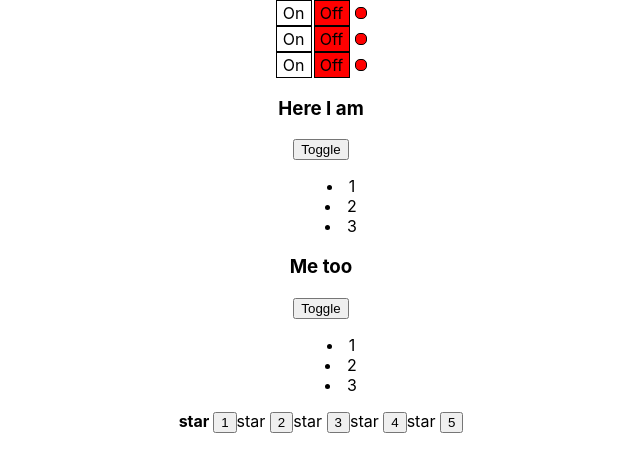
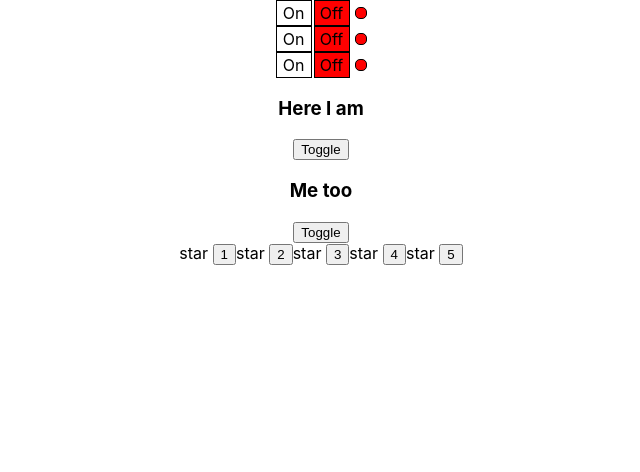
Before and after one commit to breznovic/chess, a React (Create React App) app: page / in a window 1280 px wide. Shown: the top 472 px of the page, without its empty margins (319-959 px from the left). Built offline with nearby package versions, Linux system fonts and the light colour scheme.

Commit message:
Rating State

```diff
--- a/src/components/Accordion/UnAccordion.tsx
+++ b/src/components/Accordion/UnAccordion.tsx
@@ -1,4 +1,4 @@
-import React from 'react'
+import React, {useState} from 'react'
 import AccordionTitle from './AccordionTitle'
 import AccordionBody from './AccordionBody'
 
@@ -10,12 +10,12 @@ type PropsType = {
 
 export function UnAccordion(props: PropsType) {
 
-    let collapsed = false
+    let [collapsed, setCollapsed] = useState(false)
 
     return (
         <div>
-            <AccordionTitle title={props.title}/><button>Toggle</button>
-            { !collapsed && <AccordionBody/> }
+            <AccordionTitle title={props.title}/><button onClick={() => { setCollapsed(!collapsed) }}>Toggle</button>
+            { collapsed && <AccordionBody/> }
         </div>
     )
 }
--- a/src/components/OnOff/OnOff.tsx
+++ b/src/components/OnOff/OnOff.tsx
@@ -6,7 +6,7 @@ type PropsType = {
 
 function OnOff() {
 
-    let [on, setOn] = useState(false);
+    let [on, setOn] = useState(false)
 
     const onStyle = {
         width: '30px',
--- a/src/components/Rating/Rating.tsx
+++ b/src/components/Rating/Rating.tsx
@@ -1,19 +1,23 @@
 import Star from './Star'
-import React from 'react'
+import React, {useState} from 'react'
 
 type PropsType = {
-    value: 0 | 1 | 2| 3 | 4 | 5
+    value: 0 | 1 | 2 | 3 | 4 | 5
 }
 
 export function Rating(props: PropsType) {
 
+    let [star, setStar] = useState(0)
+
     return (
         <div>
-            <Star selected={ props.value > 0 }/><button>1</button>
-            <Star selected={ props.value > 1 }/><button>2</button>
-            <Star selected={ props.value > 2 }/><button>3</button>
-            <Star selected={ props.value > 3 }/><button>4</button>
-            <Star selected={ props.value > 4 }/><button>5</button>
+            <Star selected={star >= 1}/><button onClick={() => setStar(1)}>1</button>
+            <Star selected={star >= 2}/><button onClick={() => setStar(2)}>2</button>
+            <Star selected={star >= 3}/><button onClick={() => setStar(3)}>3</button>
+            <Star selected={star >= 4}/><button onClick={() => setStar(4)}>4</button>
+            <Star selected={star === 5}/><button onClick={() => setStar(5)}>5</button>
         </div>
-    )
+
+
+)
 }
```
